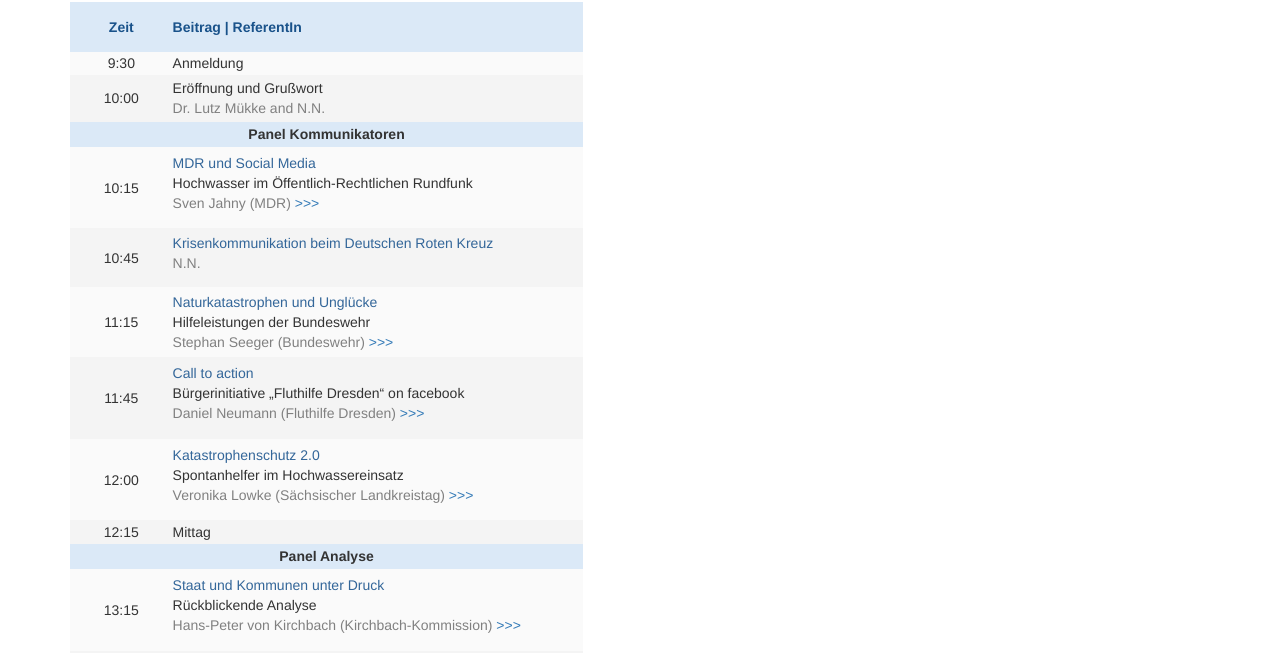
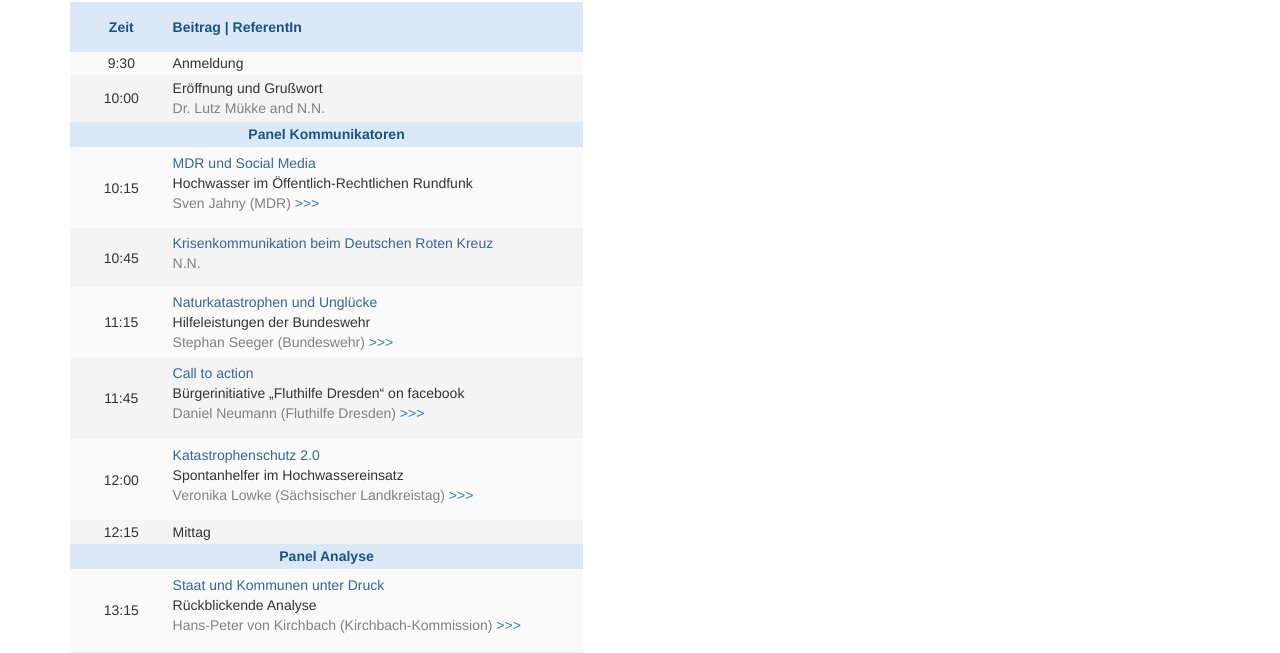
Before and after one commit to susedev/test, a Jekyll site: the page built from programm-uebersicht.html, in a window 1280 px wide. Shown: the part 140-793 px from the top of the page. Built offline with Jekyll 4.4.1, drawn with Linux system fonts in a browser that asks for light colours.

Commit message:
Edit from JekyllCMS

```diff
--- a/programm-uebersicht.html
+++ b/programm-uebersicht.html
@@ -19,7 +19,7 @@ title: Programm
 			<span style="color:#808080;">Dr. Lutz M&uuml;kke and N.N.</span></td>
 		</tr>
 		<tr>
-			<th colspan="2" style="background-color: rgb(219, 233, 247); border-color: rgb(255, 255, 255); text-align: center; vertical-align: middle; width: 100px; height: 25px;">Panel Kommunikatoren</th>
+			<th colspan="2" style="background-color: rgb(219, 233, 247); border-color: rgb(255, 255, 255); text-align: center; vertical-align: middle; width: 100px; height: 25px;"><span style="color:#19528A;">Panel Kommunikatoren</span></th>
 		</tr>
 		<tr>
 			<td style="background-color: rgb(250, 250, 250); border-color: rgb(255, 255, 255); text-align: center; vertical-align: middle; width: 100px;">10:15</td>
@@ -63,7 +63,7 @@ title: Programm
 			<td style="background-color: rgb(244, 244, 244); border-color: rgb(255, 255, 255); text-align: left; vertical-align: middle; width: 400px;">Mittag</td>
 		</tr>
 		<tr>
-			<th colspan="2" style="background-color: rgb(219, 233, 247); border-color: rgb(255, 255, 255); text-align: center; vertical-align: middle; width: 100px; height: 25px;">Panel Analyse</th>
+			<th colspan="2" style="background-color: rgb(219, 233, 247); border-color: rgb(255, 255, 255); text-align: center; vertical-align: middle; width: 100px; height: 25px;"><span style="color:#19528A;">Panel Analyse</span></th>
 		</tr>
 		<tr>
 			<td style="background-color: rgb(250, 250, 250); border-color: rgb(255, 255, 255); text-align: center; vertical-align: middle; width: 100px;">13:15</td>
```
